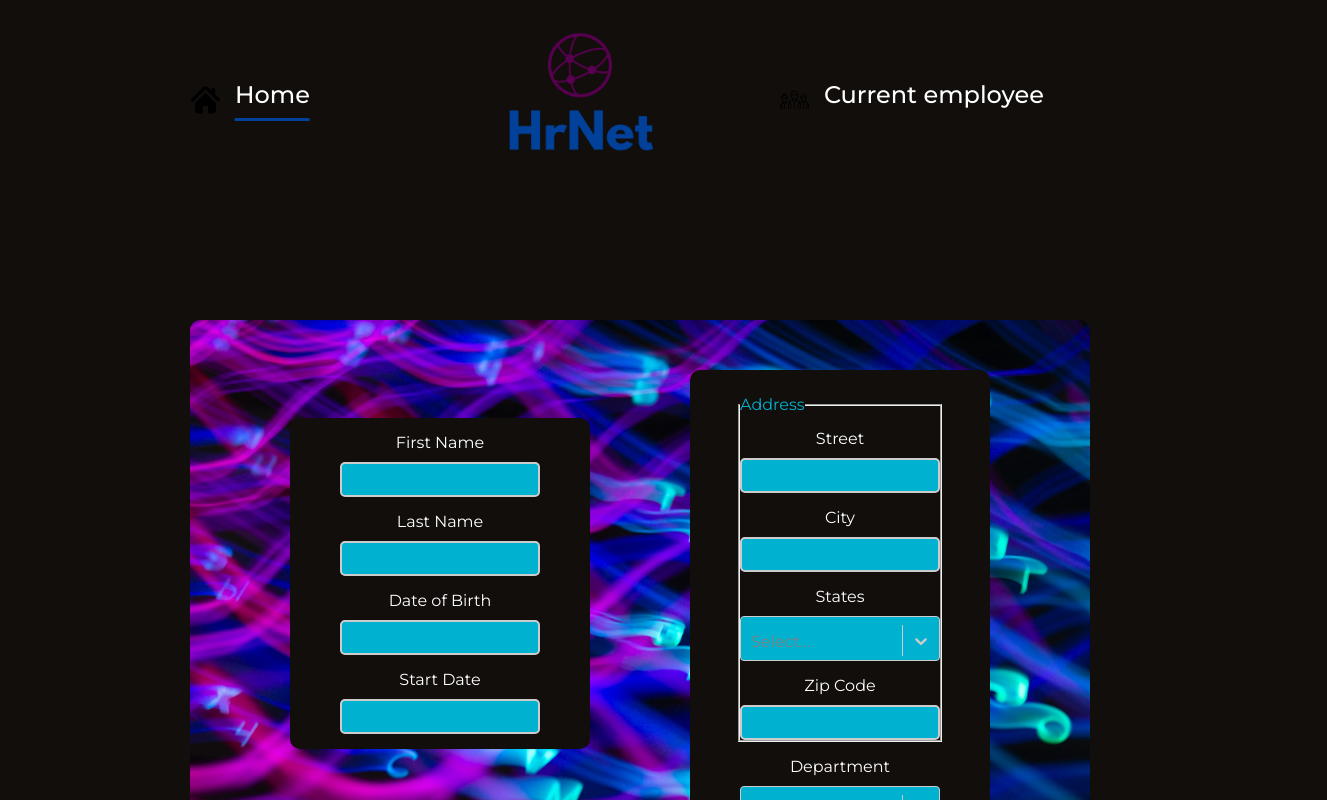
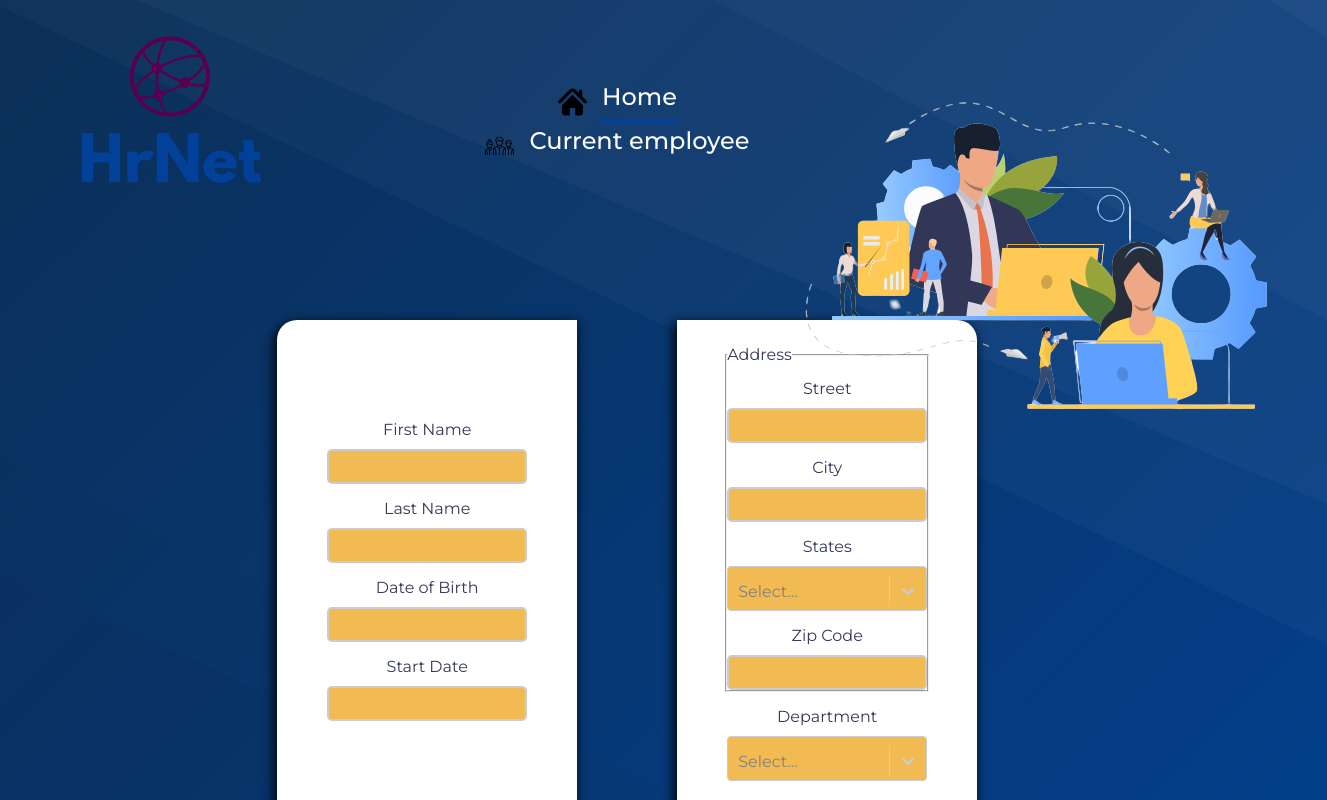
Before and after one commit to guillaumeribeau/P14_22_09_2021, a React (Create React App) app: page / in a window 1280 px wide. Shown: the top 800 px of the page, 1327 px wide, since content can reach past the window. Built offline with nearby package versions, Linux system fonts and the light colour scheme.

Commit message:
design home page is better

```diff
--- a/src/Pages/Home.jsx
+++ b/src/Pages/Home.jsx
@@ -1,26 +1,24 @@
 import Header from "../components/Header";
 import Forms from "../components/FormsEmployee.jsx";
+import working from "../assets/images/working.png";
 import BackGroundAnimation from "../components/BackGroundAnimation";
+import logo from "../assets/images/logo2.png";
 
 const Home = () => {
+  return (
 
+  <>
+  <img className="logo" src={logo} alt="logo de Kasa" />
+    <div className="container_home">
 
-
-
-
-
-
-
-
-
-
-
-  return (
-    <div className="container_home">
-     {/* // <BackGroundAnimation /> */}
+      {/* // <BackGroundAnimation /> */}
       <Header />
-      <Forms />
+      <div className="forms_container_img">
+        <Forms />
+        <img src={working} alt="working group" />
+      </div>
     </div>
+    </>
   );
 };
 
--- a/src/components/BackGroundAnimation.jsx
+++ b/src/components/BackGroundAnimation.jsx
@@ -1,55 +1,36 @@
-import React, {useState,useEffect, useRef} from "react";
-import {gsap} from "gsap"
-
-
-
-
-
+import React, { useState, useEffect, useRef } from "react";
+import { gsap } from "gsap";
 
 const BackGroundAnimation = () => {
+  const leftBack = useRef(null);
+  const rightBack = useRef(null);
+  const rightBackH2 = useRef(null);
+  const leftBackH2 = useRef(null);
 
-const leftBack=useRef(null)
-const rightBack=useRef(null)
-const rightBackH2=useRef(null)
-const leftBackH2=useRef(null)
-
-useEffect(()=>{
-
+  useEffect(() => {
     gsap.to(leftBack.current, 2, {
       delay: 1.5,
       left: "-150%",
-        ease: "easeInOut"
-  })
+      ease: "easeInOut",
+    });
     gsap.to(leftBackH2.current, 2, {
       delay: 1.5,
       opacity: 0,
       x: -100,
-        ease: "easeInOut"
-  })
+      ease: "easeInOut",
+    });
     gsap.to(rightBack.current, 2, {
       delay: 2,
       right: "-150%",
-        ease: "easeInOut"
-  })
+      ease: "easeInOut",
+    });
     gsap.to(rightBackH2.current, 2, {
       delay: 2,
       opacity: 0,
       x: +60,
-        ease: "easeInOut"
-  })
-
-
-
-
-
-
-
-},[])
-
-
-
-
-
+      ease: "easeInOut",
+    });
+  }, []);
 
   return (
     <div className="container_background">
--- a/src/components/FormsEmployee.jsx
+++ b/src/components/FormsEmployee.jsx
@@ -44,7 +44,7 @@ const FormsEmployee = () => {
 
   const leftforms = useRef(null);
   const rightforms = useRef(null);
-  const button= useRef(null)
+  const button = useRef(null);
 
   useEffect(() => {
     gsap.from(leftforms.current, {
@@ -64,8 +64,6 @@ const FormsEmployee = () => {
       duration: 1,
     });
   }, []);
-
-
 
   return (
     <>
@@ -87,7 +85,14 @@ const FormsEmployee = () => {
                   defaultValue={null}
                   control={control}
                   render={({ field: { onChange, value } }) => (
-                    <DatePicker selected={value} onChange={onChange} />
+                    <DatePicker
+                      selected={value}
+                      onChange={onChange}
+                      showYearDropdown
+                      peekNextMonth
+                      showMonthDropdown
+                      dropdownMode="select"
+                    />
                   )}
                 />
               </div>
@@ -99,7 +104,14 @@ const FormsEmployee = () => {
                   defaultValue={null}
                   control={control}
                   render={({ field: { onChange, value } }) => (
-                    <DatePicker selected={value} onChange={onChange} />
+                    <DatePicker
+                      selected={value}
+                      onChange={onChange}
+                      showYearDropdown
+                      peekNextMonth
+                      showMonthDropdown
+                      dropdownMode="select"
+                    />
                   )}
                 />
               </div>
--- a/src/components/Header.jsx
+++ b/src/components/Header.jsx
@@ -1,7 +1,7 @@
 import React, { useEffect, useRef } from "react";
 import { NavLink } from "react-router-dom";
-import logo from "../assets/images/logo2.png";
 import home from "../assets/images/home.svg";
+import working from '../assets/images/working.png'
 import employee from "../assets/images/group.svg";
 import { gsap } from "gsap";
 
@@ -32,7 +32,7 @@ const Header = () => {
             Home
           </NavLink>
         </div>
-        <img ref={LogoAnim} className="logo" src={logo} alt="logo de Kasa" />
+
         <div ref={Employee} className="container_img">
           <img src={employee} alt="home page" />
           <NavLink to="/employee" exact activeClassName="nav-active">
--- a/src/components/SelectStyle.jsx
+++ b/src/components/SelectStyle.jsx
@@ -2,14 +2,14 @@ const customStyles = {
   option: (provided, state) => ({
     ...provided,
     borderBottom: "1px dotted pink",
-    color: "black",
+    color: "#343959",
     padding: 20,
     backgroundColor: "danger",
   }),
 
   control: (styles) => ({
     ...styles,
-    backgroundColor: "#00B2D0",
+    backgroundColor: "#F2BA52",
     width: "200px",
     height: "45px",
     color:"white",
--- a/src/styles/components/_formsEmployee.scss
+++ b/src/styles/components/_formsEmployee.scss
@@ -17,11 +17,20 @@
   display: flex;
   flex-direction: column;
   align-items: center;
+  justify-content: center;
   width: 300px;
+  height: 500px;
+  margin-top: 50px;
   background-color: $background-color;
   margin-right: 100px;
   padding-bottom: 15px;
   border-radius: 10px;
+  border-radius: 20px 0px 20px 0px;
+  box-shadow: $box-shadow;
+
+  &:hover {
+    box-shadow: $box-shadow-hover;
+  }
 }
 
 .right_form_container {
@@ -30,23 +39,27 @@
   align-items: center;
   margin-top: 50px;
   width: 300px;
+  height: 500px;
   background-color: $background-color;
-  border-radius: 10px;
+  border-radius: 0px 20px 0px 20px;
   padding-bottom: 15px;
+  box-shadow: $box-shadow;
+
+  &:hover {
+    box-shadow: $box-shadow-hover;
+  }
 }
 
 form {
-
   width: 900px;
   height: 700px;
   margin-top: 20px;
-  background: url(../../assets/images/formbg2.jpg) no-repeat 50% 50%;
   background-size: cover;
   border-radius: 10px;
   margin-bottom: 50px;
 
   input {
-    background-color: $tiercary-color;
+    background-color: $input-color;
     width: 200px;
     height: 35px;
     padding: 5px;
@@ -55,28 +68,28 @@ form {
   }
 
   label {
-    color: $white-color;
+    color: $black-color;
     padding-bottom: 10px;
     padding-top: 15px;
   }
 
   button {
     transform: translateX(350px);
-    background-color: $primary-color;
-    color:$white-color;
+    background: rgb(242, 186, 82);
+    color: $white-color;
     font-family: Monserrat;
     font-size: 22px;
     font-weight: 700;
-    margin-top: 15px;
-    margin-bottom: 20px;
     width: 200px;
     height: 45px;
     border-radius: 5px;
     cursor: pointer;
     margin-top: 50px;
-    box-shadow: 5px 5px 15px 5px rgba(0, 0, 0, 0);
+
+    box-shadow: $box-shadow;
+
     &:hover {
-      box-shadow: 0px 10px 13px -7px #000000;
+      box-shadow: $box-shadow-hover;
     }
   }
 }
@@ -87,11 +100,11 @@ fieldset {
   justify-content: center;
   align-items: center;
   margin-top: 25px;
-  color: $tiercary-color;
+  color: $black-color;
 }
 
 select {
-  background-color: $tiercary-color;
+  background-color: $input-color;
   width: 200px;
   height: 35px;
   padding: 5px;
--- a/src/styles/components/_header.scss
+++ b/src/styles/components/_header.scss
@@ -1,8 +1,12 @@
 .header_nav {
    display: flex;
+   flex-direction: column;
   align-items: center;
-  // justify-content: space-between;
-  margin-top: -100px;
+   justify-content: flex-start;
+   position: absolute;
+  // left:25px;
+   top:80px;
+
   font-size: 24px;
 
 
@@ -47,46 +51,42 @@
   }
 }
 
-.logo {
-  height: 400px;
-  width: 400px;
-  margin-left: 25px;
-}
 
-@media screen and (max-width: 768px) {
-  .logo {
-    height: 47px;
-    width: 145px;
-    margin-left: 20px;
-  }
-  .header_nav {
-    margin-right: 0px;
-    a {
-      font-size: 12px;
-      margin-right: 20px;
-    }
-  }
 
-  .container_header_image {
-    position: relative;
-    margin: 25px 0px 0px 20px;
+// @media screen and (max-width: 768px) {
+//   .logo {
+//     height: 47px;
+//     width: 145px;
+//     margin-left: 20px;
+//   }
+//   .header_nav {
+//     margin-right: 0px;
+//     a {
+//       font-size: 12px;
+//       margin-right: 20px;
+//     }
+//   }
 
-    img {
-      object-fit: cover;
-      width: 100%;
-      height: 111px;
-      border-radius: 25px;
-      margin-right: 0px;
-    }
-  }
+//   .container_header_image {
+//     position: relative;
+//     margin: 25px 0px 0px 20px;
 
-  .text_image_header {
-    text-align: left;
-    padding-left: 20px;
-    top: 23%;
-    height: 223px;
-    margin-left: 20px;
-    font-size: 24px;
-    line-height: 45px;
-  }
-}
+//     img {
+//       object-fit: cover;
+//       width: 100%;
+//       height: 111px;
+//       border-radius: 25px;
+//       margin-right: 0px;
+//     }
+//   }
+
+//   .text_image_header {
+//     text-align: left;
+//     padding-left: 20px;
+//     top: 23%;
+//     height: 223px;
+//     margin-left: 20px;
+//     font-size: 24px;
+//     line-height: 45px;
+//   }
+// }
--- a/src/styles/pages/_home.scss
+++ b/src/styles/pages/_home.scss
@@ -1,6 +1,29 @@
- .container_home {
+.container_home {
   display: flex;
   flex-direction: column;
   justify-content: center;
   align-items: center;
 }
+
+.forms_container_img {
+  position: relative;
+  display: flex;
+  align-items: flex-start;
+  justify-content: space-between;
+  margin-right: 2%;
+
+  img {
+    position: absolute;
+    right: -250px;
+    top: -215px;
+  }
+}
+
+
+.logo{
+  position: absolute;
+  left:20px;
+  top:20px;
+  margin-top: -150px;
+  margin-left: -100px;
+}
--- a/src/styles/pages/_settings.scss
+++ b/src/styles/pages/_settings.scss
@@ -1,10 +1,25 @@
+
+
+
 $primary-color: #024199;
-$background-color:  #120E0B;
-$secondary-color: #3401B0;;
-$tiercary-color:#00B2D0;
-$fourth-color: #d6d5c9;
-$black-color: #000000;
-$white-color: #ffffff;
+$background-color: #FFFF;
+
+
+//forms
+
+$input-color: #F2BA52;
+
+
+// black et white
+$black-color: #343959;
+$white-color:#FCFCFC;
+
+
+$box-shadow: -2px 4px 11px 2px rgba(0,0,0,0.82);
+$box-shadow-hover: -8px 4px 14px 15px rgba(0,0,0,0.54);
+
+
+
 
 * {
   box-sizing: border-box;
@@ -15,12 +30,12 @@ $white-color: #ffffff;
 }
 
 body {
-  width: 100%;
+
   height: 100%;
-  background: $background-color no-repeat 50% 50%;
+  background: url(../../assets/images/shiny_overlay.svg) no-repeat 50% 50%;
   background-size: cover;
   overflow-x: hidden;
-
+  padding-top: 250px;
 }
 a {
   text-decoration: none;
```
Also changed, not shown: src/assets/images/shiny_overlay.svg (added), src/assets/images/working.png (added). Lines whose indentation alone changed are shown as unchanged.
